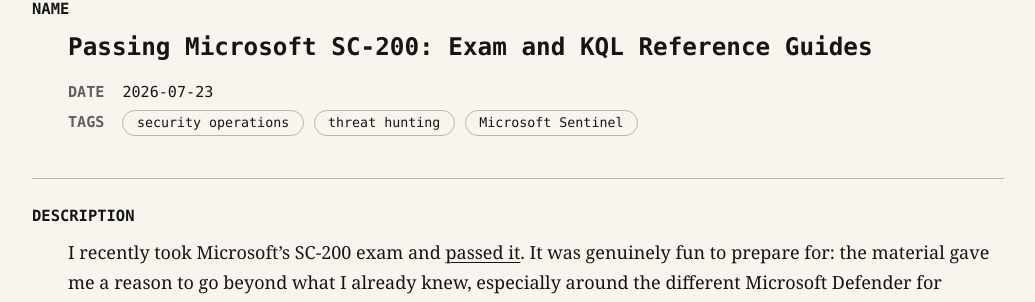
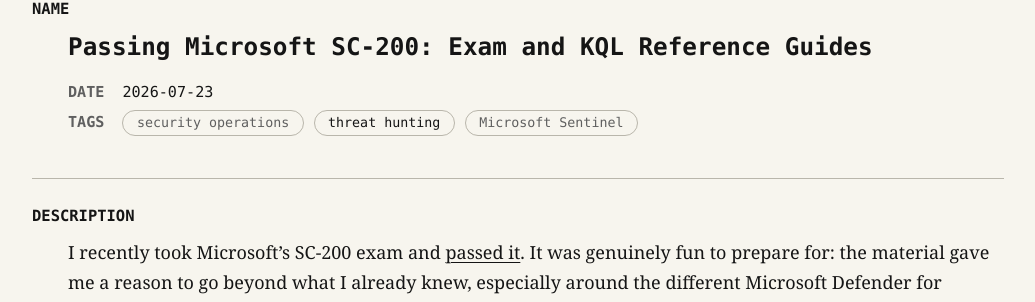
Before and after one commit to tbarabosch/tbarabosch.github.io, a Jekyll site: the page built from _posts/2026-07-23-passing-microsoft-sc-200-reference-guides.md, in a window 1280 px wide. Shown: the part 174-476 px from the top of the page, without its empty margins (122-1157 px from the left). Built offline with Jekyll 4.4.1, drawn with Linux system fonts in a browser that asks for light colours.

```diff
--- a/_layouts/post.html
+++ b/_layouts/post.html
@@ -15,7 +15,11 @@
         <dt class="post-tags-label">tags</dt>
         <dd class="post-tags">
           {% for tag in page.tags %}
+          {% if site.data.tags contains tag %}
           <a class="tag-pill" href="{{ '/tags/' | relative_url }}#{{ tag | slugify }}">{{ tag }}</a>
+          {% else %}
+          <span class="tag-pill tag-pill-static">{{ tag }}</span>
+          {% endif %}
           {% endfor %}
         </dd>
         {% endif %}
--- a/_sass/_bsd-manpage.scss
+++ b/_sass/_bsd-manpage.scss
@@ -576,14 +576,18 @@
   padding: 0.18rem 0.75rem;
 }
 
-.tag-pill:hover,
-.tag-pill:focus-visible {
+a.tag-pill:hover,
+a.tag-pill:focus-visible {
   border-color: $ink;
 }
 
-.tag-pill:focus-visible {
+a.tag-pill:focus-visible {
   outline: 2px solid $ink;
   outline-offset: 2px;
+}
+
+.tag-pill-static {
+  color: $muted;
 }
 
 .tag-section .manual-label {
```
Also changed, not shown: _data/tags.yml (+2 -7 lines), 4 other files.
